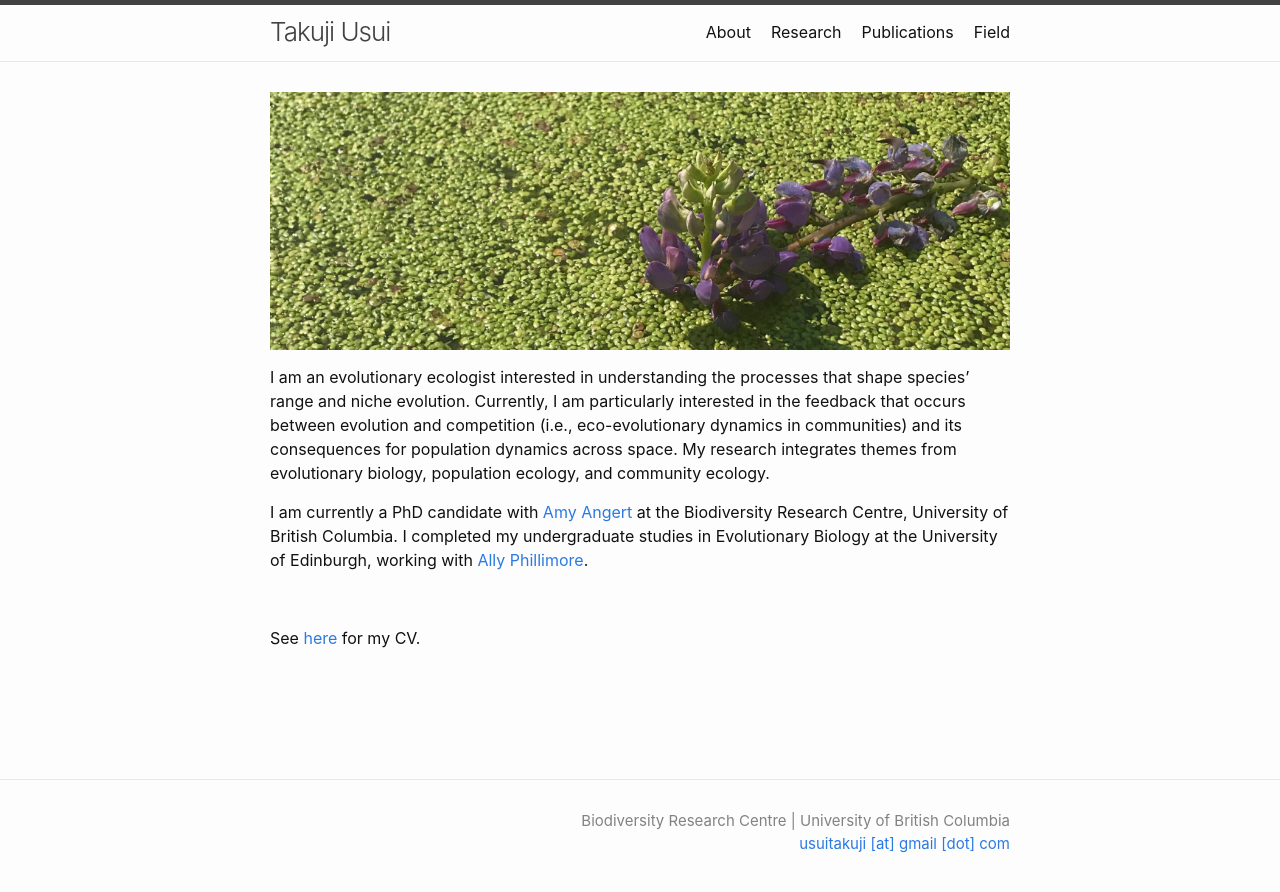
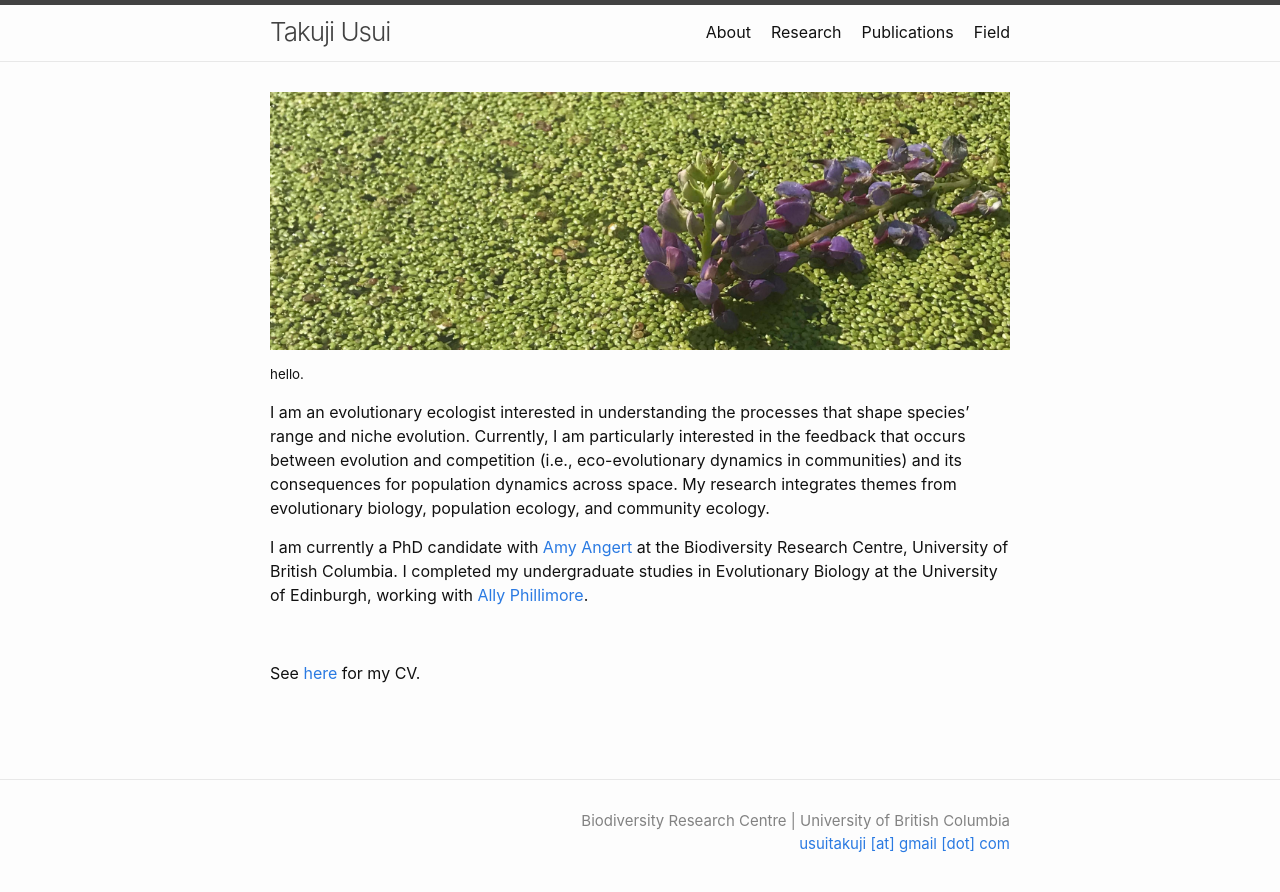
Before and after one commit to takujiusui/takujiusui.github.io, a Jekyll site: the page built from index.md, in a window 1280 px wide. Shown: the top 892 px of the page. Built offline with Jekyll 4.4.1, drawn with Linux system fonts in a browser that asks for light colours.

Commit message:
trying figure caption

```diff
--- a/index.md
+++ b/index.md
@@ -5,7 +5,7 @@ feature_text: |
   ## Takuji Usui
 ---
 ![duckweed](images/duck-crop.jpg)
-
+<p style="font-size:10pt;color;DimGrey"> hello. </p>
 
 I am an evolutionary ecologist interested in understanding the processes that shape species' range and niche evolution. Currently, I am particularly interested in the feedback that occurs between evolution and competition (i.e., eco-evolutionary dynamics in communities) and its consequences for population dynamics across space. My research integrates themes from evolutionary biology, population ecology, and community ecology.
 
```
